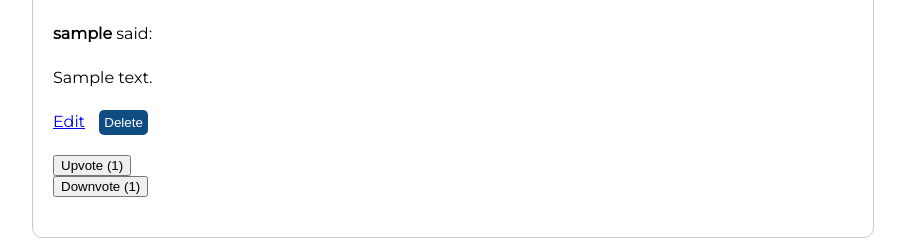
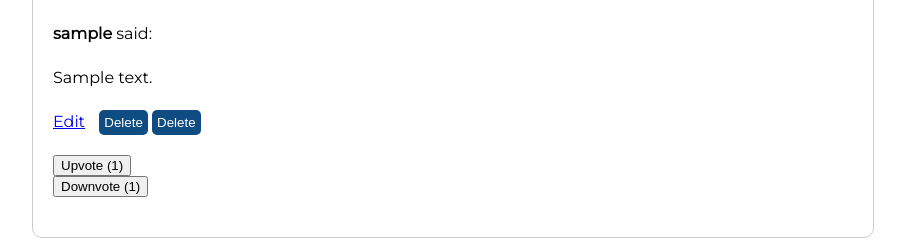
Before and after one commit to thiefyzheng/StableBay, a Flask app: page /torrents/1 in a window 1280 px wide. Shown: the part 872-1118 px from the top of the page, without its empty margins (187-1092 px from the left). Run offline with Flask 2, Linux system fonts and the light colour scheme; the visitor is signed in with stand-in values (Sample User, id 1); data comes from the database, SQL or seed files in the repository; tables that the repository leaves empty hold one stand-in row (values such as "Sample post"); grey boxes marked "Sample" are stand-in pictures; parts of the project's set-up code (start-up, migrations or seed data) failed here and were passed over.

Commit message:
allow admins to delete comments

```diff
--- a/app.py
+++ b/app.py
@@ -690,23 +690,29 @@ def delete_comment_route(comment_id):
     # Get the username from the session
     username = session.get('username')
     if username:
-        conn = mysql.connector.connect(host=db_host, user=db_user, password=db_password, database=db_name)
-        cursor = conn.cursor()
-        # Check if the username associated with the comment matches the username in the session
-        query = "SELECT users.username FROM comments JOIN users ON comments.user_id = users.id WHERE comments.id=%s"
-        cursor.execute(query, (comment_id,))
-        result = cursor.fetchone()
-        if result and result[0] == username:
-            # The usernames match, proceed with deleting the comment
+        if is_admin(username):
+            # The user is an admin, proceed with deleting the comment
             delete_comment(comment_id)
             # Redirect to the comments page
             return redirect(url_for('comments'))
         else:
-            # The usernames do not match or the comment does not exist
-            flash('Cannot delete comment')
-            return redirect(url_for('comments'))
-        cursor.close()
-        conn.close()
+            conn = mysql.connector.connect(host=db_host, user=db_user, password=db_password, database=db_name)
+            cursor = conn.cursor()
+            # Check if the username associated with the comment matches the username in the session
+            query = "SELECT users.username FROM comments JOIN users ON comments.user_id = users.id WHERE comments.id=%s"
+            cursor.execute(query, (comment_id,))
+            result = cursor.fetchone()
+            if result and result[0] == username:
+                # The usernames match, proceed with deleting the comment
+                delete_comment(comment_id)
+                # Redirect to the comments page
+                return redirect(url_for('comments'))
+            else:
+                # The usernames do not match or the comment does not exist
+                flash('Cannot delete comment')
+                return redirect(url_for('comments'))
+            cursor.close()
+            conn.close()
     else:
         # The user is not logged in
         flash('Please log in to delete comments')
--- a/templates/torrent_details.html
+++ b/templates/torrent_details.html
@@ -213,7 +213,11 @@ li {
           <a href="/comments/{{ comment.id }}/edit">Edit</a>
           <!-- Add a delete button with a data attribute for the comment ID -->
           <button class="delete-button" data-comment-id="{{ comment.id }}" onclick="deleteComment(event)">Delete</button>
+        {% endif %}
 
+        <!-- Add a delete button for admins -->
+        {% if is_admin %}
+          <button class="delete-button" data-comment-id="{{ comment.id }}" onclick="deleteComment(event)">Delete</button>
         {% endif %}
 
         <!-- Add upvote and downvote links -->
@@ -226,8 +230,6 @@ li {
       </p>
     </div>
   {% endfor %}
-      </div>
-
 </div>
 
     <!-- Add JavaScript code to send DELETE request when delete button is clicked -->
```
Lines whose indentation alone changed are shown as unchanged.
